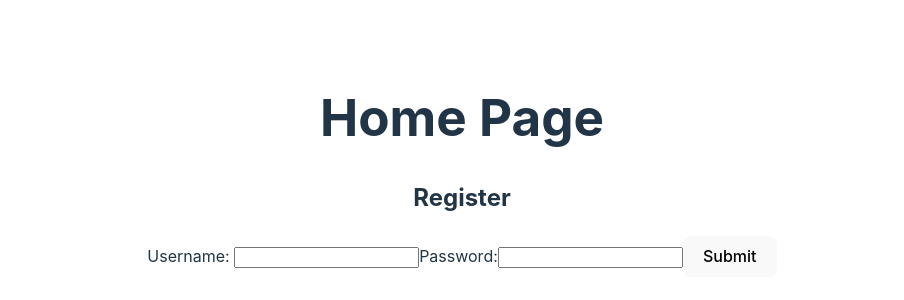
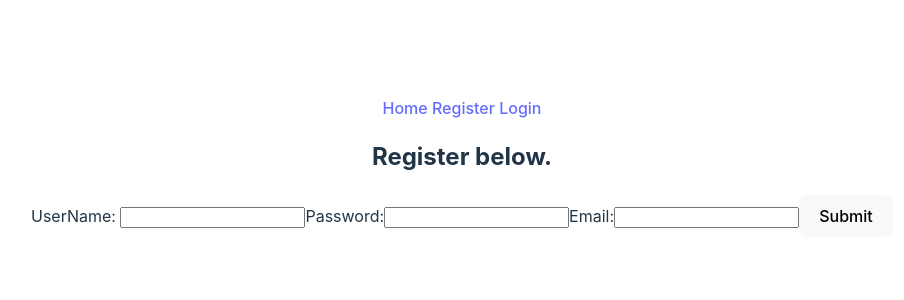
Before and after one commit to Capstone-Kyra/front, a React (Vite) app: page /register in a window 1280 px wide. Shown: the part 234-534 px from the top of the page, without its empty margins (178-1082 px from the left). Built offline with nearby package versions, Linux system fonts and the light colour scheme; no server answers.

Commit message:
fixed login and register

```diff
--- a/src/App.jsx
+++ b/src/App.jsx
@@ -5,6 +5,8 @@ import AllTrips from './components/AllTrips';
 import { getAllTrips } from './api-adapters';
 import Register from './components/Register';
 import Login from './components/Login';
+import Profile from './components/Profile';
+import NavBar from './components/NavBar';
 
 function App() {
   const [allTripsData, setAllTripsData] = useState([]);
@@ -15,9 +17,9 @@ function App() {
       try {
         const BASE_URL = `http://localhost:3000`;
         const response = await fetch(`${BASE_URL}/api/trips`);
-        console.log('response' + response);
+        // console.log('response' + response);
         const translatedData = await response.json();
-        console.log(translatedData);
+        // console.log(translatedData);
         setAllTripsData(translatedData)
       } catch(error) {
         console.log(error);
@@ -25,15 +27,17 @@ function App() {
     }
     fetchAllTrips();
   }, [])
-  console.log(allTripsData);
+  // console.log(allTripsData);
   return (
     <>
-      <h1>Home Page</h1>
+    <NavBar />
+      {/* <h1></h1> */}
 
       <Routes>
         <Route path='/' element = {<AllTrips allTripsData={allTripsData} />} />
         <Route path='/register' element = {<Register />} />
         <Route path='/login' element = {<Login />} />
+        <Route path='/profile' element = {<Profile />} />
       </Routes>
     </>
   )
--- a/src/api-adapters/index.jsx
+++ b/src/api-adapters/index.jsx
@@ -1,4 +1,4 @@
-const BASE_URL = `localhost:3000`;
+const BASE_URL = `http://localhost:3000`;
 
 export const getAllTrips = async() => {
     console.log("getalltrips running");
@@ -13,21 +13,25 @@ export const getAllTrips = async() => {
     }
 }
 
-export async function registerUser(username, password){
+export async function registerUser(username, password, email){
     try{
-        let response = await fetch(`${BASE_URL}/users/register`,{
+        // console.log(1)
+        let response = await fetch(`${BASE_URL}/api/users/register`,{
             method:"POST",
             headers:{
-                'content-type': "application/json",},
+                'Content-Type': "application/json"},
                 body: JSON.stringify({
-                    user:{
                         username: username,
                         password: password,
-                    },
+                        email: email,
+
                     }),
                 })
-
+        // const response = await fetch(`${BASE_URL}/trips`);
+        // console.log(response)
+        //     console.log(2)
         const translatedData = await response.json();
+        // console.log(3)
         console.log(translatedData)
         return translatedData
     }catch(error){
@@ -38,16 +42,15 @@ export async function registerUser(username, password){
 
 export async function loginUser(username, password){
     try{
-        let response = await fetch(`${BASE_URL}/users/login`,{
+        let response = await fetch(`${BASE_URL}/api/users/login`,{
             method:"POST",
             headers:{
-                'content-type': "application/json",
+                'Content-Type': "application/json",
             },
                 body: JSON.stringify({
-                    user: {
                         username: username,
                         password: password,
-                    },
+
                     }),
                 })
             const result = await response.json();
--- a/src/components/Login.jsx
+++ b/src/components/Login.jsx
@@ -1,7 +1,8 @@
-import { loginUser } from "../api-fetch";
+import { loginUser } from "../api-adapters";
 import { useState } from "react";
 import { useNavigate} from 'react-router-dom';
 import { Link } from "react-router-dom";
+
 
 
  function Login(){
@@ -16,17 +17,17 @@ import { Link } from "react-router-dom";
             const result = await loginUser(username, password)
             console.log(result)
 
-            localStorage.setItem('token', result.data.token)
+            localStorage.setItem('token', result.token)
 
             // takes me to location after logging in
-            navigate('/')
+            navigate('/Profile')
         } catch (error){
             console.error(error)
         }
 
         }
          return(<div>
-            <h2>Login</h2>
+            <h2>Login below.</h2>
             <form onSubmit={handleClick}>
                 <label>Username:
                     <input
--- /dev/null
+++ b/src/components/NavBar.jsx
@@ -0,0 +1,15 @@
+import React from "react";
+import { Link } from "react-router-dom";
+
+export default function NavBar (){
+    return(
+<div>
+<Link to="/">Home  </Link>
+<Link to= '/register'>Register  </Link>
+<Link to='/login'>Login</Link>
+{/* <Link to='/search'>Search</Link> */}
+
+</div>
+
+    )
+}
--- /dev/null
+++ b/src/components/Profile.jsx
@@ -0,0 +1,13 @@
+import { Link } from "react-router-dom"
+import React from "react"
+// import NewTrip from "./NewTrip"
+
+
+export default function Profile(){
+    return(
+        <div>
+        <h1>Your profile!</h1>
+        {/* <Link to= '/NewTrip'>Create new trip</Link> */}
+        </div>
+    )
+}
--- a/src/components/Register.jsx
+++ b/src/components/Register.jsx
@@ -1,18 +1,20 @@
 import React from "react";
 import { useState } from "react";
 import { useNavigate} from 'react-router-dom';
-import { registerUser } from "../api-fetch";
+import { registerUser } from "../api-adapters";
+
 export default function Register(){
     const [username, setUsername] = useState('');
     const [password, setPassword] = useState('');
+    const [email, setEmail] = useState('');
     const navigate = useNavigate();
 
     async function handleClick(event){
         event.preventDefault();
         try{
-           const result = await registerUser(username,password)
+           const result = await registerUser(username,password,email)
            console.log(result)
-           localStorage.setItem('token', result.data.token)
+           localStorage.setItem('token', result.token)
 
            navigate('/')
         }catch(error){
@@ -21,9 +23,9 @@ export default function Register(){
     }
     return(
         <div>
-            <h2 id="register">Register</h2>
+             <h2 id="register">Register below.</h2>
 <form onSubmit={handleClick}>
-    <label>Username: <input
+    <label>UserName: <input
     type="text"
     value={username}
     onChange = {(event) => {
@@ -40,6 +42,16 @@ export default function Register(){
             }}
           />
         </label>
+        <label>
+        Email:
+          <input
+            type="email"
+            value={email}
+            onChange={(event) => {
+              setEmail(event.target.value);
+            }}
+          />
+        </label>
         <button type='submit'>Submit</button>
 </form>
 </div>
```
